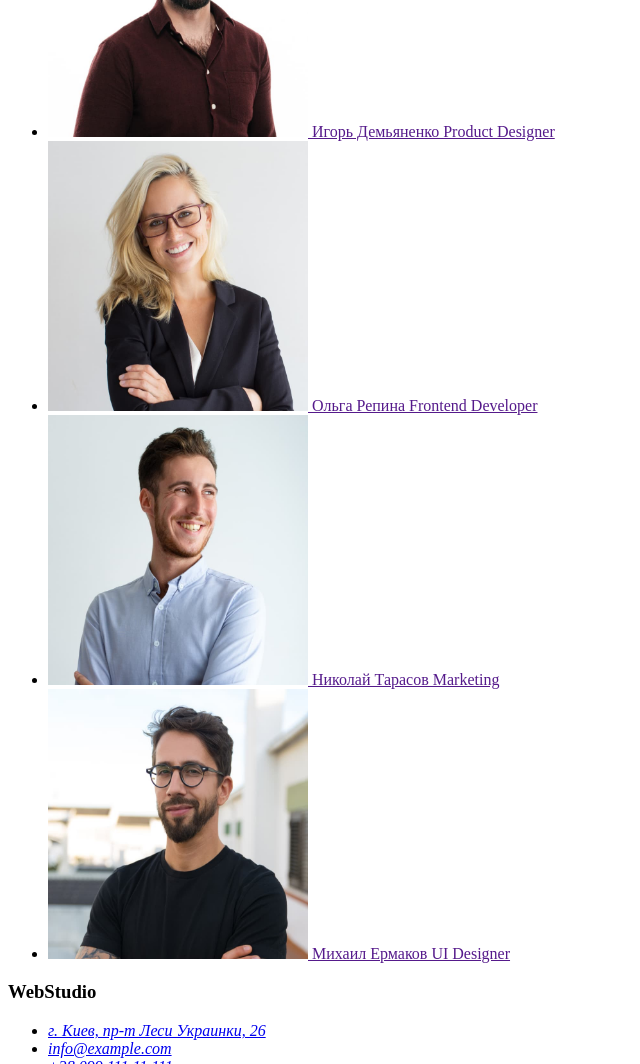
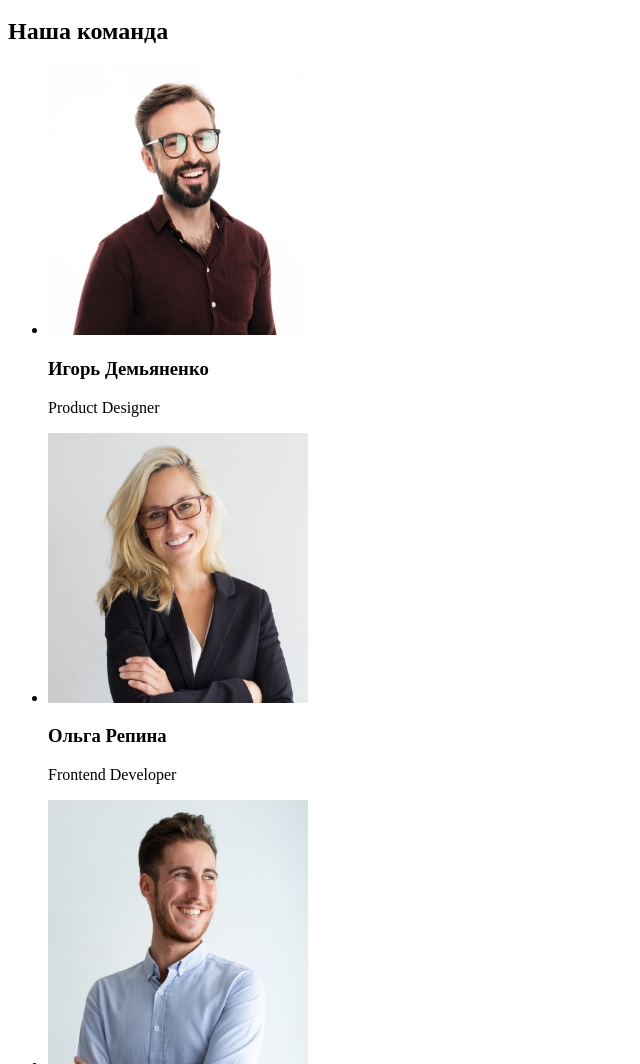
Before and after one commit to AndreyKrykun/goit-markup-hw-01, a plain HTML site: page index.html in a window 1280 px wide. Shown: the part 1736-2800 px from the top of the page, without its empty margins (0-640 px from the left). Drawn offline with Linux system fonts and the light colour scheme.

Commit message:
update.Homework1

```diff
--- a/index.html
+++ b/index.html
@@ -36,19 +36,19 @@
         <section>
             <ul>
                 <li>
-                    <h2>Внимание к деталям</h2>
+                    <h3>Внимание к деталям</h3>
                     <p>Идейные соображения, а также начало повседневной работы по формированию позиции.</p>
                 </li>
                 <li>
-                    <h2>Пунктуальность</h2>
+                    <h3>Пунктуальность</h3>
                     <p>Задача организации, в особенности же рамки и место обучения кадров влечет за собой.</p>
                 </li>
                 <li>
-                    <h2>Планирование</h2>
+                    <h3>Планирование</h3>
                     <p>Равным образом консультация с широким активом в значительной степени обуславливает.</p>
                 </li>
                 <li>
-                    <h2>Современные технологии</h2>
+                    <h3>Современные технологии</h3>
                     <p>Значимость этих проблем настолько очевидна, что реализация плановых заданий.</p>
                 </li>
             </ul>
@@ -58,13 +58,13 @@
             <h2>Чем мы занимаемся</h2>
             <ul>
                 <li>
-                    <a href=""><img src="./images/img1.jpg" alt="Работа с планшетом" /></a>
+                    <a href=""><img src="./images/img1.jpg" alt="Работа с планшетом" height="370" width="294"/></a>
                 </li>
                 <li>
-                    <a href=""><img src="./images/img2.jpg" alt="Оптимизация для смартфона" /></a>
+                    <a href=""><img src="./images/img2.jpg" alt="Оптимизация для смартфона" height="370" width="294"/></a>
                 </li>
                 <li>
-                    <a href=""><img src="./images/img3.jpg" alt="Дизайн через планшет" /></a>
+                    <a href=""><img src="./images/img3.jpg" alt="Дизайн через планшет" height="370" width="294"/></a>
                 </li>
             </ul>
         </section>
@@ -73,35 +73,33 @@
             <h2>Наша команда</h2>
             <ul>
                 <li>
-                    <a href=""><img src="./images/img4.jpg" alt=" Игорь Демьяненко" height="270" width="260" />
-                        Игорь Демьяненко
-                        Product Designer
-                    </a>
+                    <img src="./images/img4.jpg" alt=" Игорь Демьяненко" height="270" width="260" />
+                        <h3>Игорь Демьяненко</h3>
+                        <p>Product Designer</p>
                 </li>
                 <li>
-                    <a href=""><img src="./images/img5.jpg" alt="Ольга Репина" height="270" width="260" />
-                        Ольга Репина
-                        Frontend Developer
-                    </a>
+                    <img src="./images/img5.jpg" alt="Ольга Репина" height="270" width="260" />
+                        <h3>Ольга Репина</h3>
+                        <p>Frontend Developer</p>
                 </li>
                 <li>
-                    <a href=""><img src="./images/img6.jpg" alt=" Николай Тарасов" height="270" width="260" />
-                        Николай Тарасов
-                        Marketing
-                    </a>
+                    <img src="./images/img6.jpg" alt=" Николай Тарасов" height="270" width="260" />
+                        <h3>Николай Тарасов</h3>
+                        <p>Marketing</p>
                 </li>
                 <li>
-                    <a href=""><img src="./images/img7.jpg" alt="Михаил Ермаков" height="270" width="260" />
-                        Михаил Ермаков
-                        UI Designer
-                    </a>
+                    <img src="./images/img7.jpg" alt="Михаил Ермаков" height="270" width="260" />
+                        <h3>Михаил Ермаков</h3>
+                        <p>UI Designer</p>
                 </li>
             </ul>
         </section>
     </main>
 
     <footer>
-        <h3>WebStudio</h3>
+        <a href="https://webstudio.com">
+            WebStudio
+        </a>
         <address>
             <ul>
                 <li><a href="https://goo.gl/maps/1PGQHDeKXCLK9trN8">г. Киев, пр-т Леси Украинки, 26</a></li>
```
